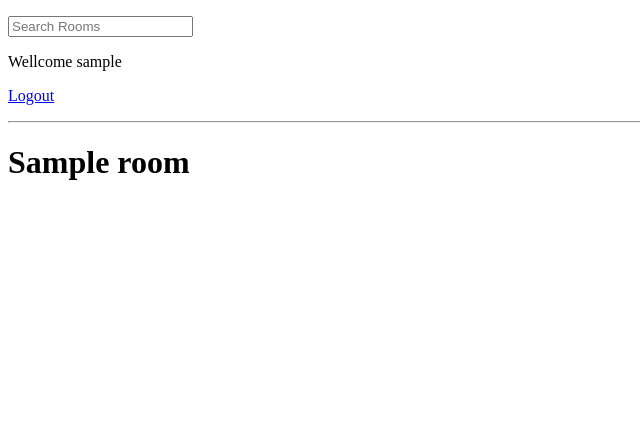
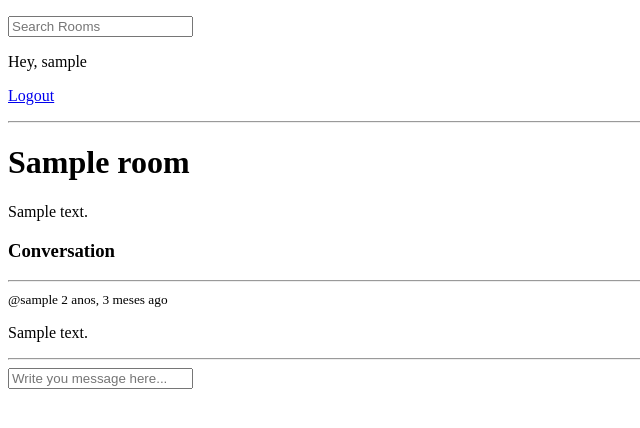
Before and after one commit to montalvas/studdybuddy, a Django app: page /room/1 in a window 1280 px wide. Shown: the part 34-462 px from the top of the page, without its empty margins (0-640 px from the left). Run offline with Django 3.2, Linux system fonts and the light colour scheme; a user stored in the database is signed in; tables that the repository leaves empty hold one stand-in row (values such as "Sample post").

Commit message:
add message creation

```diff
--- a/core/templates/core/room.html
+++ b/core/templates/core/room.html
@@ -6,4 +6,28 @@
 
 <h1>{{ room.name }}</h1>
 
+<p>{{ room.description }}</p>
+
+<div class="comment-wrapper">
+    <h3>Conversation</h3>
+    <hr>
+
+    {% for message in room_messages %}
+    <div>
+        <small>@{{ message.user }} {{ message.created|timesince }} ago</small>
+        <p>{{ message.body }}</p>
+        <hr>
+    </div>
+    {% endfor %}
+</div>
+
+{% if request.user.is_authenticated %}
+<div class="form-wrapper">
+    <form action="" method="post">
+        {% csrf_token %}
+        <input type="text" name="body" placeholder="Write you message here...">
+    </form>
+</div>
+{% endif %}
+
 {% endblock content %}
--- a/core/views.py
+++ b/core/views.py
@@ -6,7 +6,7 @@ from django.contrib.auth import authenticate, login, logout
 from django.contrib.auth.decorators import login_required
 from django.contrib import messages
 from django.db.models import Q
-from .models import Room, Topic
+from .models import Room, Topic, Message
 from .forms import RoomForm
 
 # Create your views here.
@@ -77,8 +77,20 @@ def register_page(request):
 
 def room(request, pk):
     room = Room.objects.get(id=pk)
+    room_messages = room.message_set.all().order_by('-created')
 
-    return render(request, 'core/room.html', {'room': room})
+    if request.method == 'POST':
+        message = Message.objects.create(
+            user = request.user,
+            room = room,
+            body = request.POST.get('body')
+        )
+
+        return redirect('core:room', pk=room.id)
+
+    context = {'room': room, 'room_messages': room_messages}
+
+    return render(request, 'core/room.html', context)
 
 @login_required(login_url='core:login')
 def create_room(request):
--- a/templates/nav.html
+++ b/templates/nav.html
@@ -10,7 +10,7 @@
 
     {% if request.user.is_authenticated %}
         <div>
-            <p>Wellcome {{ request.user }}</p>
+            <p>Hey, {{ request.user }}</p>
             <p><a href="{% url 'core:logout' %}">Logout</a></p>
         </div>
 
```
